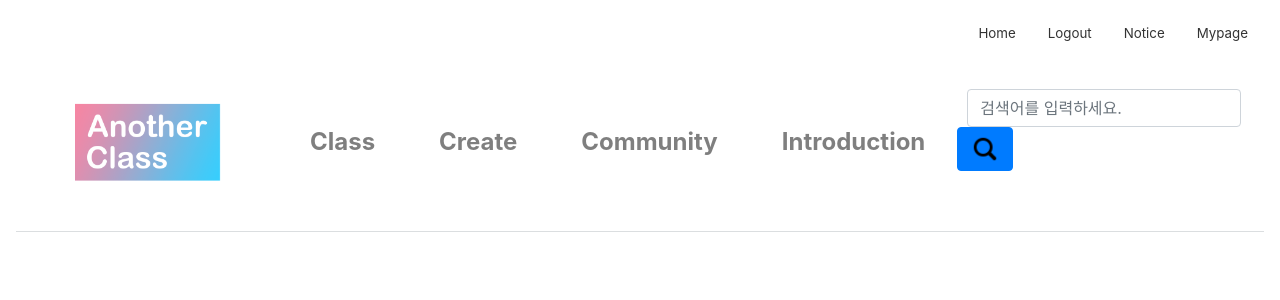
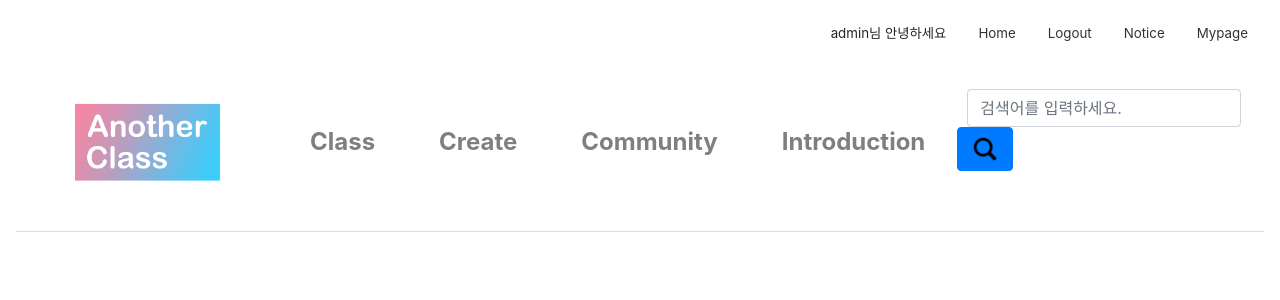
Before and after one commit to MiyoLee/AnotherClass, a Django app: page /apply/ in a window 1280 px wide; the page is wider, and only the part inside the window is pictured. Shown: the top 300 px of that part. Run offline with Django 3.2, Linux system fonts and the light colour scheme; a user stored in the database is signed in; some libraries are stand-ins or nearby versions.

```diff
--- a/anotherClass/firstApp/templates/firstApp/base.html
+++ b/anotherClass/firstApp/templates/firstApp/base.html
@@ -17,6 +17,7 @@
 <div class="inner">
   <nav class="nav nav-masthead justify-content-end">
     {% if user.is_active %}
+    <a class="nav-link">{{user.username}}님 안녕하세요</a>
     <a class="nav-link active" href="/">Home</a>
     <a class="nav-link" href="/logout">Logout</a>
     <a class="nav-link" href="#">Notice</a>
```
